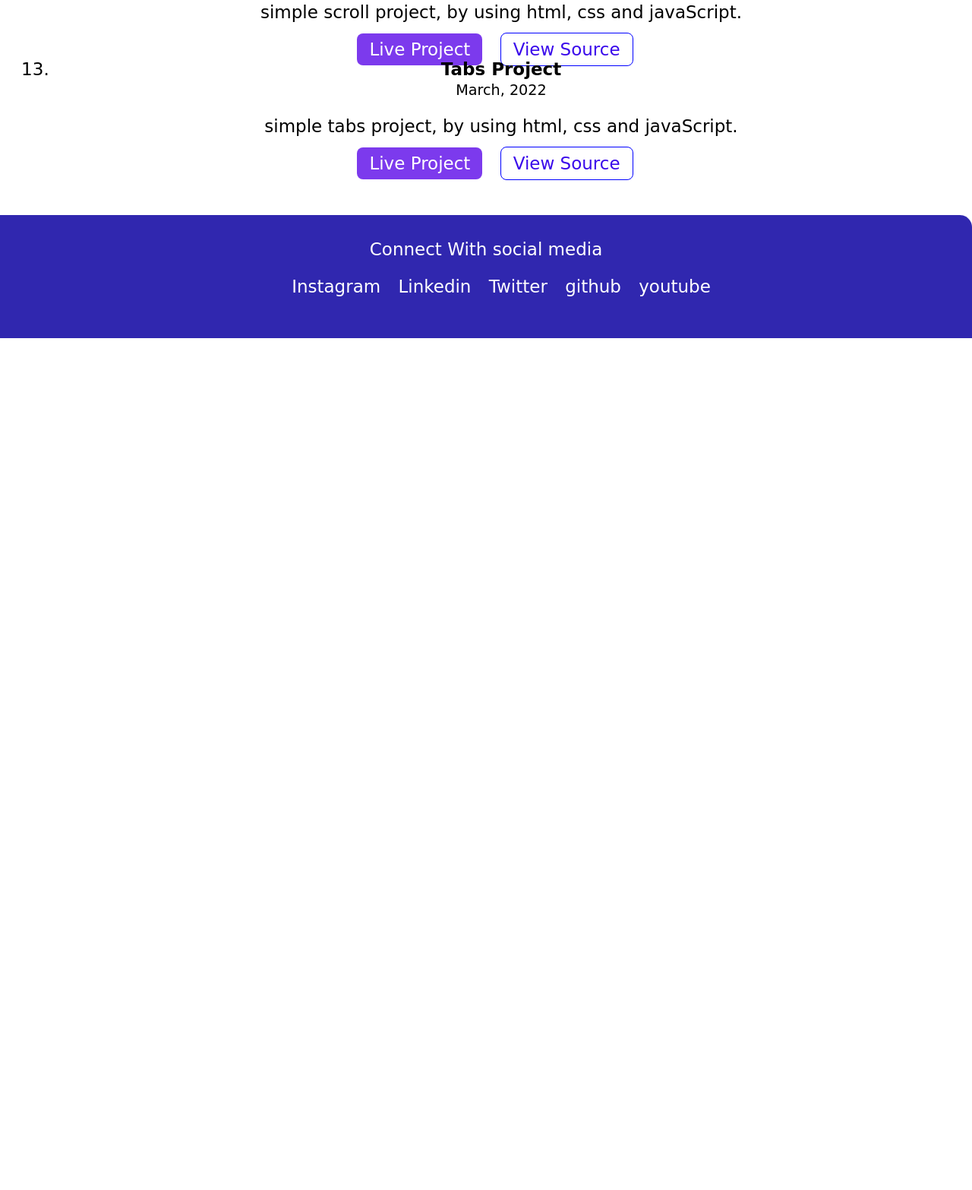
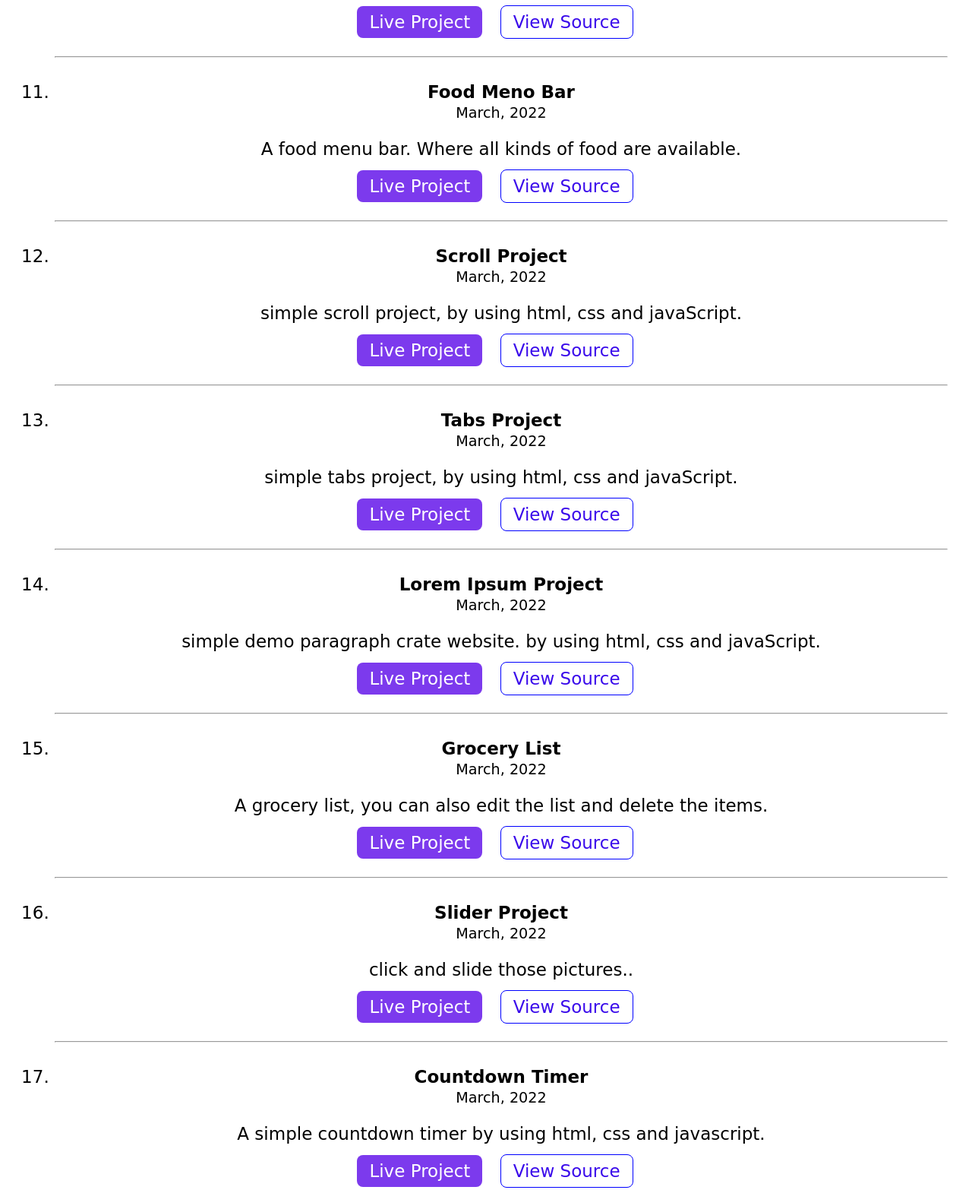
Before and after one commit to aviranjan07/Aviranjan-Portfolio-website, a plain HTML site: page youtubeProjects.html in a window 1280 px wide. Shown: the part 2459-4025 px from the top of the page at 76% size. Before the commit the page ends 2904 px from the top, so only its background shows below. Drawn offline with Linux system fonts and the light colour scheme; a web font is replaced by a local one.

Commit message:
added all youtube projects

```diff
--- a/youtubeProjects.html
+++ b/youtubeProjects.html
@@ -4,7 +4,7 @@
     <meta charset="UTF-8">
     <meta http-equiv="X-UA-Compatible" content="IE=edge">
     <meta name="viewport" content="width=device-width, initial-scale=1.0">
-    <title>Aviranjan ! Projects</title>
+    <title>Youtube ! Projects</title>
     <link rel="stylesheet" href="style.css">
     <link rel="shortcut icon" href="./favicon.png" type="image/x-icon">
 </head>
@@ -99,6 +99,7 @@
           <a class="link primary-link" href="https://side-bar07.netlify.app/">Live Project</a>
           <a class="link secondery-link" href="https://github.com/aviranjan07/Sidebar">View Source</a>
 
+           <hr class="hr">
           <li>
               <b>Responsive Navbar</b>
           </li>
@@ -106,9 +107,9 @@
          <p>
             A responsive navbar, use html, css and javaScript.
          </p>
-          <a class="link primary-link" href="https://side-bar07.netlify.app/">Live Project</a>
+          <a class="link primary-link" href="https://responsive-navbar07.netlify.app">Live Project</a>
           <a class="link secondery-link" href="https://github.com/aviranjan07/Responsive_Navbar">View Source</a>
-
+      <hr class="hr">
         <li>
             <b>Model</b>
         </li>
@@ -116,9 +117,9 @@
         <p>
         simple model project by using html, css and js
         </p>
-        <a class="link primary-link" href="https://side-bar07.netlify.app/">Live Project</a>
+        <a class="link primary-link" href="https://model07.netlify.app">Live Project</a>
         <a class="link secondery-link" href="https://github.com/aviranjan07/model">View Source</a>
-
+     <hr class="hr">
         <li>
             <b>Questions And Answers</b>
         </li>
@@ -126,9 +127,9 @@
         <p>
             simple questions and answer project by using html, css and javaScript
         </p>
-        <a class="link primary-link" href="https://side-bar07.netlify.app/">Live Project</a>
+        <a class="link primary-link" href="https://question-answers07.netlify.app">Live Project</a>
         <a class="link secondery-link" href="https://github.com/aviranjan07/Questions-and-Answers">View Source</a>
-
+       <hr class="hr">
         <li>
             <b>Video Project</b>
         </li>
@@ -136,9 +137,9 @@
         <p>
             crate video project by using html, css and javaScript.
         </p>
-        <a class="link primary-link" href="https://side-bar07.netlify.app/">Live Project</a>
+        <a class="link primary-link" href="https://video-project07.netlify.app">Live Project</a>
         <a class="link secondery-link" href="https://github.com/aviranjan07/Video_Project">View Source</a>
-
+        <hr class="hr">
         <li>
             <b>Food Meno Bar</b>
         </li>
@@ -146,9 +147,9 @@
         <p>
             A food menu bar. Where all kinds of food are available.
         </p>
-        <a class="link primary-link" href="https://side-bar07.netlify.app/">Live Project</a>
+        <a class="link primary-link" href="https://food-menu-bar07.netlify.app">Live Project</a>
         <a class="link secondery-link" href="https://github.com/aviranjan07/Food_Menu_Bar">View Source</a>
-
+        <hr class="hr">
         <li>
             <b>Scroll Project</b>
         </li>
@@ -156,9 +157,9 @@
         <p>
            simple scroll project, by using html, css and javaScript.
         </p>
-        <a class="link primary-link" href="https://side-bar07.netlify.app/">Live Project</a>
+        <a class="link primary-link" href="https://scroll-project07.netlify.app">Live Project</a>
         <a class="link secondery-link" href="https://github.com/aviranjan07/Scroll_Project">View Source</a>
-
+      <hr class="hr">
         <li>
             <b>Tabs Project</b>
         </li>
@@ -166,8 +167,52 @@
         <p>
            simple tabs project, by using html, css and javaScript.
         </p>
-        <a class="link primary-link" href="https://side-bar07.netlify.app/">Live Project</a>
+        <a class="link primary-link" href="https://tabs-project07.netlify.app">Live Project</a>
         <a class="link secondery-link" href="https://github.com/aviranjan07/Tabs_Project">View Source</a>
+
+        <hr class="hr">
+        <li>
+            <b>Lorem Ipsum Project</b>
+        </li>
+        <small>March, 2022</small>
+        <p>
+           simple demo paragraph crate website.  by using html, css and javaScript.
+        </p>
+        <a class="link primary-link" href="https://lorem-ipsum07.netlify.app/">Live Project</a>
+        <a class="link secondery-link" href="https://github.com/aviranjan07/Lorem_Ipsum_Project">View Source</a>
+
+        <hr class="hr">
+        <li>
+            <b>Grocery List</b>
+        </li>
+        <small>March, 2022</small>
+        <p>
+            A grocery list, you can also edit the list and delete the items.
+        </p>
+        <a class="link primary-link" href="https://grocery-list07.netlify.app/">Live Project</a>
+        <a class="link secondery-link" href="https://github.com/aviranjan07/Grocery_List">View Source</a>
+
+        <hr class="hr">
+        <li>
+            <b>Slider Project</b>
+        </li>
+        <small>March, 2022</small>
+        <p>
+            click and slide those pictures..
+        </p>
+        <a class="link primary-link" href="https://project-slider07.netlify.app/">Live Project</a>
+        <a class="link secondery-link" href="https://github.com/aviranjan07/Slider_Project">View Source</a>
+
+        <hr class="hr">
+        <li>
+            <b>Countdown Timer</b>
+        </li>
+        <small>March, 2022</small>
+        <p>
+            A simple countdown timer by using html, css and javascript.
+        </p>
+        <a class="link primary-link" href="https://anwesha-sosthi.netlify.app/">Live Project</a>
+        <a class="link secondery-link" href="https://github.com/aviranjan07/Soshthi_By_Anwesha">View Source</a>
 
 
     </ol>
```
